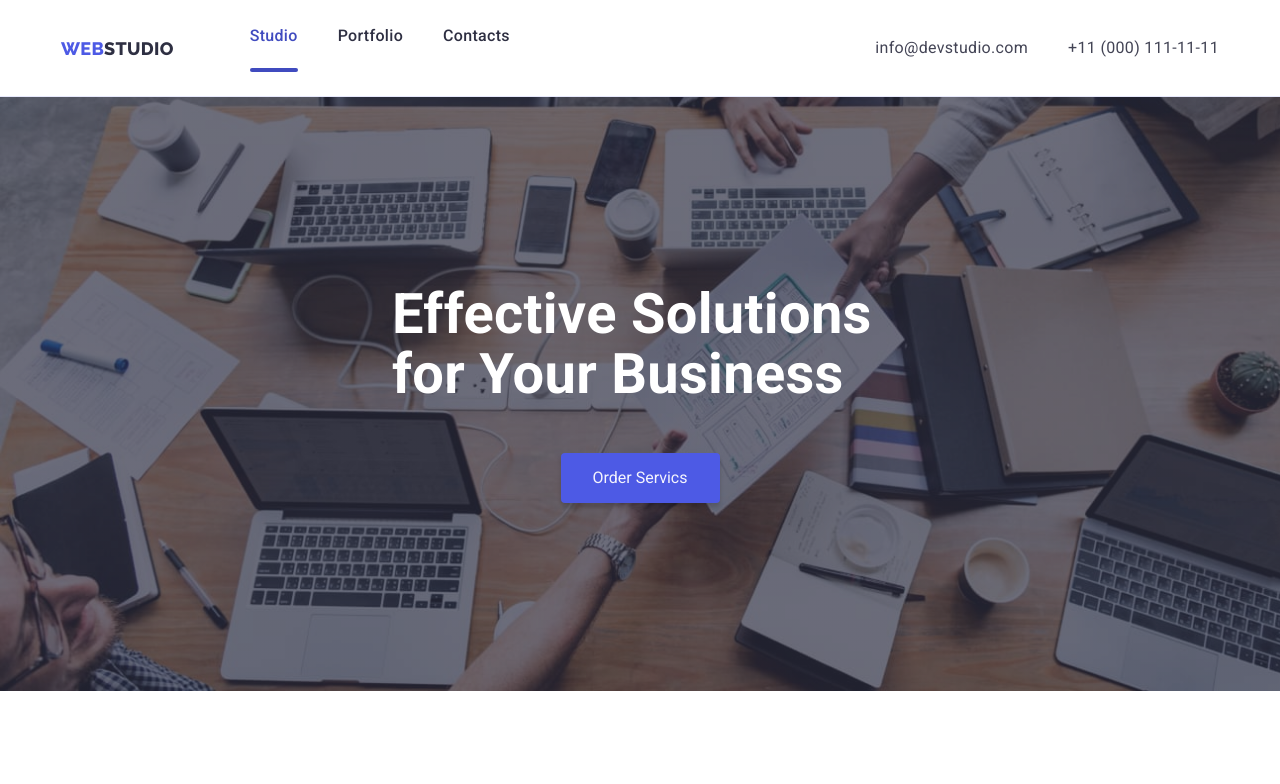
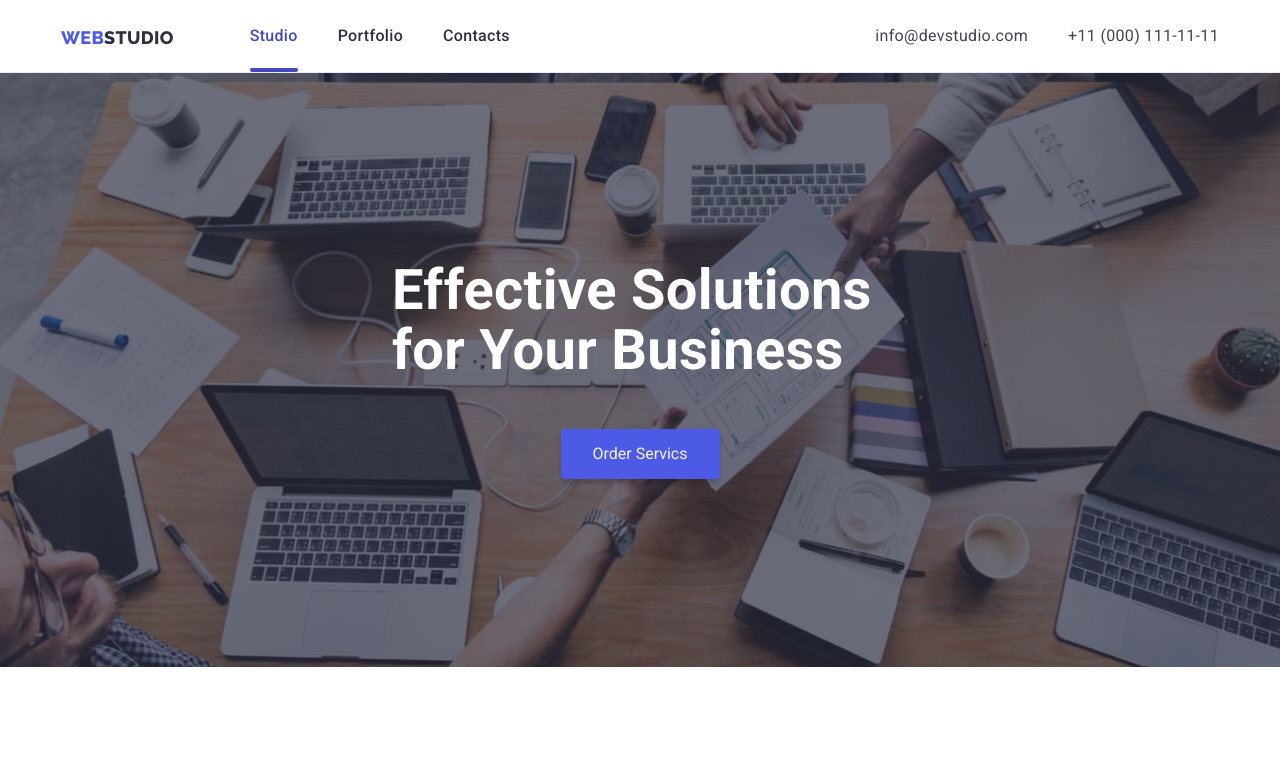
Before and after one commit to MartaPaszkowska/goit-markup-hw-05, a plain HTML site: page index.html in a window 1280 px wide. Shown: the top 784 px of the page. Drawn offline with Linux system fonts and the light colour scheme.

Commit message:
refinement

```diff
--- a/css/styles.css
+++ b/css/styles.css
@@ -42,11 +42,12 @@ body {
 }
 .top {
 	display: flex;
-	align-items: center;
-	padding: 24px 0px;
+	align-items: top;
+	padding: 24px 0px 0px 0px;
 }
 .logo {
 	margin-right: 76px;
+	padding-top: 0%;
 	display: inline-flex;
 	font-family: "Raleway", sans-serif;
 	font-size: 18px;
@@ -90,6 +91,7 @@ body {
 	border-radius: 2px;
 }
 .contact {
+	padding-top: 0%;
 	gap: 40px;
 	display: flex;
 	list-style: none;
```
